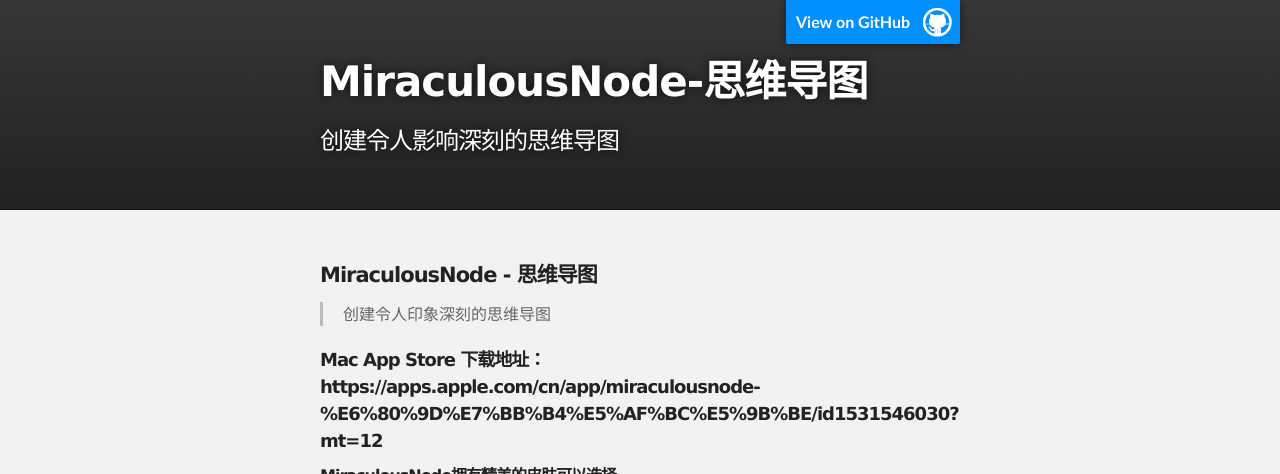
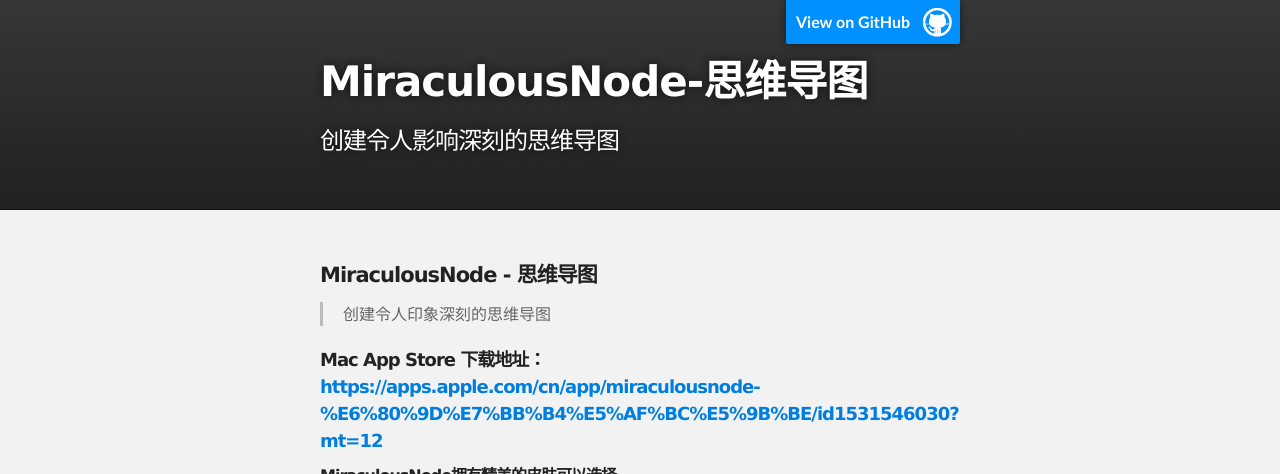
Before and after one commit to shibiao/sbplayer.github.io, a Jekyll site: the page built from index.md, in a window 1280 px wide and 900 px high, cut to the strip 0-474 px from the top of the window. Built offline with Jekyll 4.4.1, drawn with Linux system fonts in a browser that asks for light colours; our own code applies the rules of GitHub Pages for plain Markdown files; part of the change alters nothing that is shown.

```diff
--- a/index.md
+++ b/index.md
@@ -2,7 +2,7 @@
 
 > 创建令人印象深刻的思维导图
 
-##### Mac App Store 下载地址： https://apps.apple.com/cn/app/miraculousnode-%E6%80%9D%E7%BB%B4%E5%AF%BC%E5%9B%BE/id1531546030?mt=12
+##### Mac App Store 下载地址： [https://apps.apple.com/cn/app/miraculousnode-%E6%80%9D%E7%BB%B4%E5%AF%BC%E5%9B%BE/id1531546030?mt=12](https://apps.apple.com/cn/app/miraculousnode-%E6%80%9D%E7%BB%B4%E5%AF%BC%E5%9B%BE/id1531546030?mt=12)
 
 ###### MiraculousNode拥有精美的皮肤可以选择
 
```
